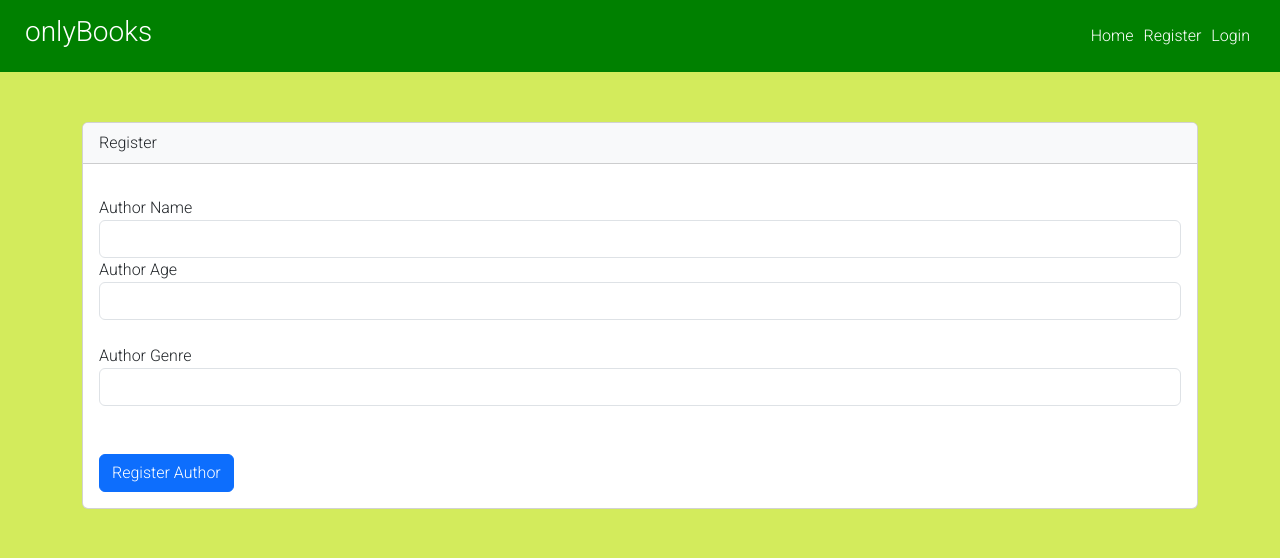
After one commit to KagisoKat/User-Authentication-app, a PHP site: page /login/registerAuthor.php in a window 1280 px wide. The commit adds this page. Shown: the top 558 px of the page. Run offline with PHP 8.4, Linux system fonts and the light colour scheme.

Commit message:
registering books and authors

```diff
--- a/admin.php
+++ b/admin.php
@@ -79,6 +79,8 @@ if(isset($_SESSION['userId'])) {
       echo "<td>" . $book->book_year . "</td>";
       echo "<td>" . $book->book_genre . "</td>";
       echo "<td>" . $book->book_age_group . "</td>";
+      echo "<td><button>Edit</button></td>";
+      echo "<td><button>Delete</button></td>";
       echo "</tr>";
     }
 }
--- a/inc/header.html
+++ b/inc/header.html
@@ -21,6 +21,8 @@
             <?php if (isset($_SESSION['userType']) &
             ($_SESSION['userType'] === "admin")) { ?>
                 <li><a href="admin.php">Admin</a></li>
+                <li><a href="registerBook.php">Register Book</a></li>
+                <li><a href="registerAuthor.php">Register Author</a></li>
             <?php } ?>
             <?php if (isset($_SESSION['userType']) &
             ($_SESSION['userType'] === "user")) { ?>
--- /dev/null
+++ b/registerAuthor.php
@@ -0,0 +1,52 @@
+<?php
+
+if(isset( $_POST['registerAuthor'])) {
+ require('./config/db.php');
+
+//  $userName = $_POST["userName"];
+//  $userEmail = $_POST["userEmail"];
+//  $password = $_POST["password"];
+$authorName = filter_var($_POST["authorName"], FILTER_SANITIZE_STRING );
+$authorAge = filter_var($_POST["authorAge"], FILTER_SANITIZE_EMAIL );
+$authorGenre = filter_var($_POST["authorGenre"], FILTER_SANITIZE_STRING );
+
+
+        $stmt = $pdo -> prepare('INSERT into authors (author_name, author_age, author_genre) VALUES (?, ?, ?) ');
+        $stmt -> execute( [$authorName, $authorAge, $authorGenre] );
+        header('Location: http://localhost/login/admin.php');
+
+ }
+?>
+
+ <?php require('./inc/header.html'); ?>
+
+
+<div class="container">
+ <div class="card">
+   <div class="card-header bg-light mb-3">Register</div>
+    <div class="card-body">
+        <form action="registerAuthor.php" method="POST">
+          <div class="form-group">
+           <label for="authorName">Author Name</label>
+            <input required type="text" name="authorName" class="form-control" />
+         </div>
+         <div class="form-group">
+           <label for="authorAge">Author Age</label>
+            <input required type="text" name="authorAge" class="form-control" />
+            <br />
+            <div class="form-group">
+           <label for="authorGenre">Author Genre</label>
+            <input required type="text" name="authorGenre" class="form-control" />
+            <br />
+         </div>
+
+
+
+         <br/>
+         <button name="registerAuthor" type="submit" class="btn btn-primary">Register Author</button>
+       </form>
+     </div>
+    </div>
+</div>
+
+ <?php require('./inc/footer.html'); ?>
```
Also changed, not shown: registerBook.php (added, +85 -0 lines).
